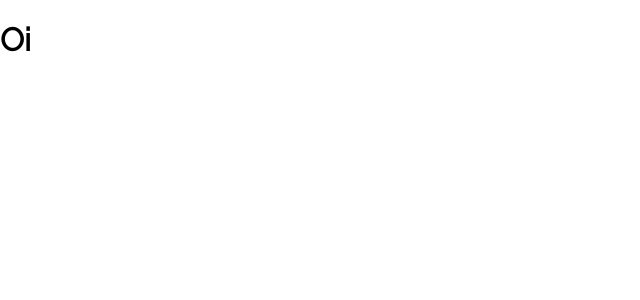
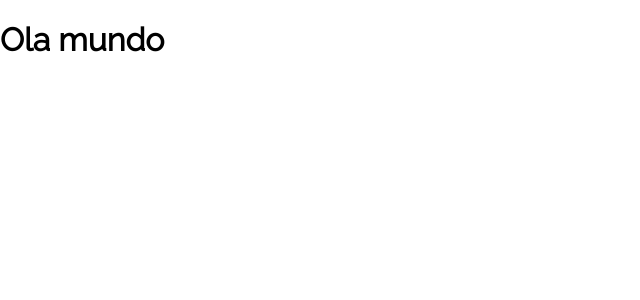
Before and after one commit to Tuanemendes/tudevtech, a React (Create React App) app: page / in a window 1280 px wide. Shown: the top 300 px of the page, without its empty margins (0-640 px from the left). Built offline with nearby package versions, Linux system fonts and the light colour scheme.

Commit message:
ola mundo

```diff
--- a/src/App.js
+++ b/src/App.js
@@ -1,7 +1,7 @@
 
 function App() {
   return (
-   <h1>Oi</h1>
+   <h1>Ola mundo </h1>
   );
 }
 
```
